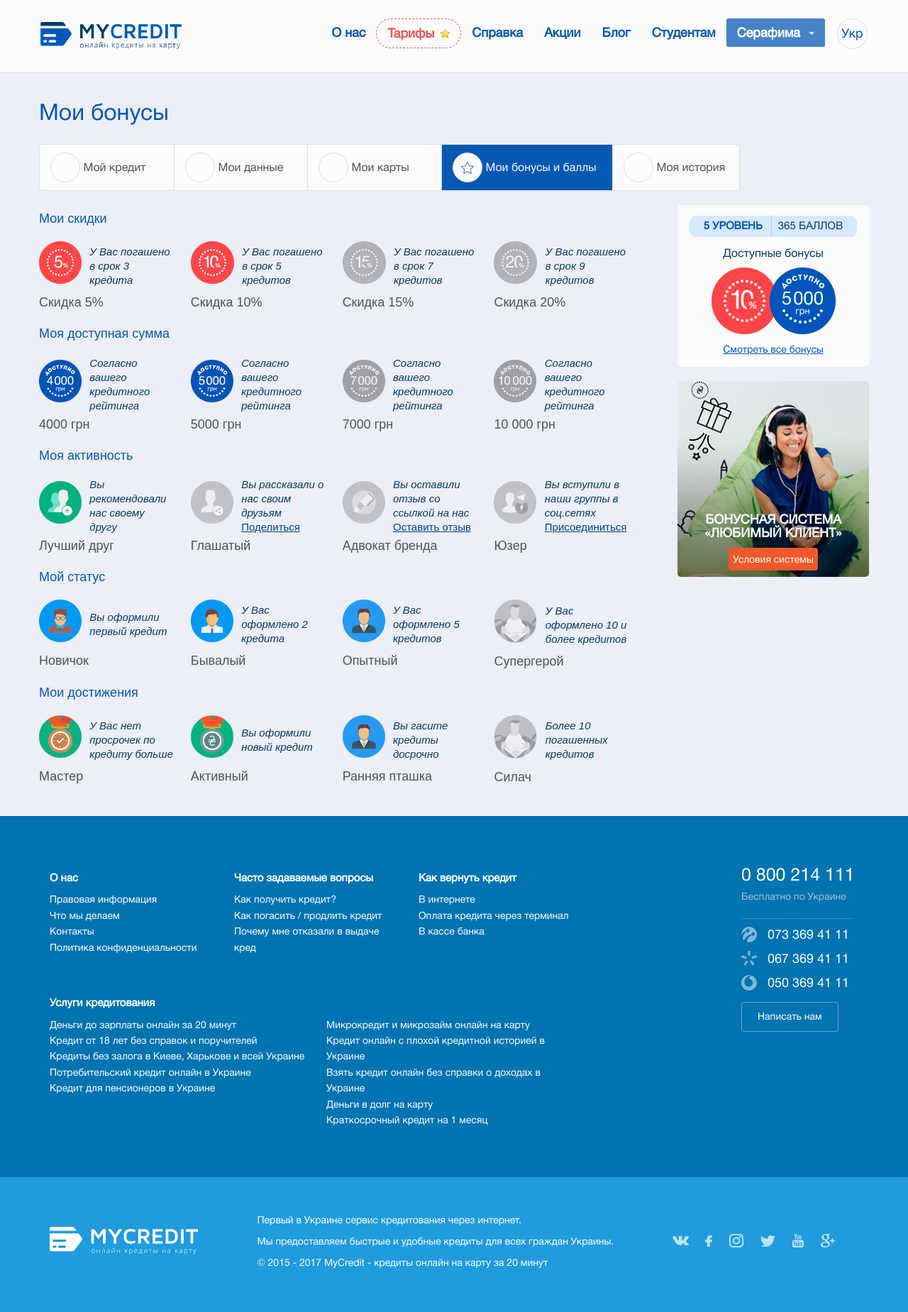
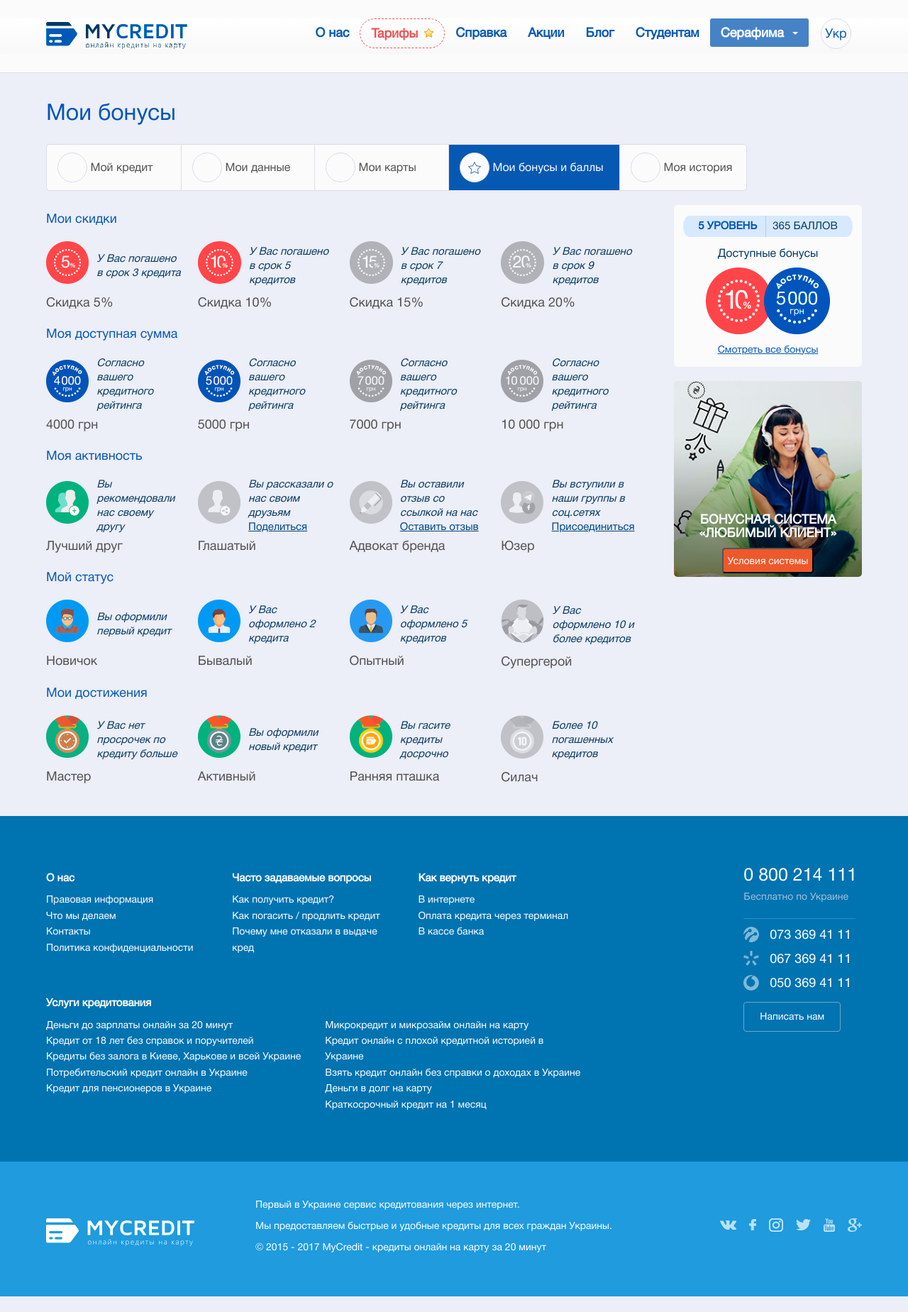
Before and after one commit to OlegGoloshchapov95/Murkup-with-scss-and-gulp, a website: page app/index.html in a window 1280 px wide. Shown: the whole page at 71% size. After the commit the page ends 1827 px from the top, so only its background shows below. Drawn offline with nearby package versions, Linux system fonts and the light colour scheme.

Commit message:
Better semantic html and sass

```diff
--- a/app/index.html
+++ b/app/index.html
@@ -10,7 +10,6 @@
     <link href="css/bootstrap-theme.min.css" rel="stylesheet">
     <link href="css/font.css" rel="stylesheet">
     <link href="css/main.css" rel="stylesheet">
-
     <!-- HTML5 Shim and Respond.js IE8 support of HTML5 elements and media queries -->
     <!-- WARNING: Respond.js doesn't work if you view the page via file:// -->
     <!--[if lt IE 9]>
@@ -19,11 +18,10 @@
     <![endif]-->
   </head>
   <body>
-   <div id="wrapper">
+   <div id="wrapper" class="main-wrapper">
       <header class="header">
+          <nav class="navbar navbar-default navbar-my" role="navigation">
             <div class="container">
-          <nav class="navbar navbar-default navbar-my" role="navigation">
-            <div class="container-fluid">
               <!-- Brand and toggle get grouped for better mobile display -->
               <div class="navbar-header">
                 <button type="button" class="navbar-toggle" data-toggle="collapse" data-target="#bs-example-navbar-collapse-1">
@@ -36,7 +34,7 @@
               </div>
               <!-- Collect the nav links, forms, and other content for toggling -->
               <div class="collapse navbar-collapse navbar-collapse-transparent" id="bs-example-navbar-collapse-1">
-                <ul class="nav navbar-nav navbar-right">
+                <ul class="nav navbar-nav navbar-right my-navbar-right">
                   <li class="dropdown">
                     <a href="#" class="dropdown-toggle dropdown-blue" data-toggle="dropdown">Серафима<b class="caret"></b></a>
                     <ul class="dropdown-menu">
@@ -48,10 +46,11 @@
                   </li>
                   <li><a class="in-round-Ukraine" href="#">Укр</a></li>
                 </ul>
-                <ul class="nav navbar-nav navbar-right">
+                <ul class="nav navbar-nav navbar-right my-navbar-right">
                   <li><a href="#">О нас</a></li>
                   <li class="active"><a href="#">Тарифы
-                  <img src="img/star.svg" alt="star">
+                  <!--<img src="img/star.svg" alt="star">-->
+                  <svg class="star-svg" version="1.1" xmlns="http://www.w3.org/2000/svg" xmlns:xlink="http://www.w3.org/1999/xlink" preserveAspectRatio="xMidYMid meet" viewBox="0 0 13 13" width="13" height="13"><defs><path d="M8.51 4.08L13 4.73L9.75 7.91L10.52 12.39L6.5 10.27L2.48 12.39L3.25 7.91L0 4.73L4.49 4.08L6.5 0L8.51 4.08Z" id="b5ASVdZbh"></path><linearGradient id="gradientb15KQug43Y" gradientUnits="userSpaceOnUse" x1="6.5" y1="0" x2="6.5" y2="12.39"><stop style="stop-color: #ffffff;stop-opacity: 1" offset="0%"></stop><stop style="stop-color: #f5c811;stop-opacity: 1" offset="100%"></stop></linearGradient></defs><g><g><g><use xlink:href="#b5ASVdZbh" opacity="1" fill="url(#gradientb15KQug43Y)"></use><g><use xlink:href="#b5ASVdZbh" opacity="1" fill-opacity="0" stroke="#f0a019" stroke-width="1" stroke-opacity="1"></use></g></g></g></g></svg>
                   </a>
                   </li>
                   <li><a href="#">Справка</a></li>
@@ -60,9 +59,8 @@
                   <li><a href="#">Студентам</a></li>
                 </ul>
               </div><!-- /.navbar-collapse -->
-            </div><!-- /.container-fluid -->
+            </div>
           </nav>
-        </div>
      </header>
      <div class="main-section">
         <div class="container">
@@ -84,9 +82,10 @@
                  <span>Моя история</span>
                </div>
             </div>
-          <div id="two-columns" class="row">
+            <div id="two-columns">
+               <div class="row">
                  <div class="slider-container col-lg-9 col-md-8 col-sm-7">
-                 <div class="slider-item">
+                     <div class="slider-item clearfix">
                           <h5>Мои скидки</h5>
                           <div class="slider-sub-item">
                               <p>
@@ -102,6 +101,7 @@
                               </p>
                               <span>Скидка 10%</span>
                           </div>
+                          <div class="clearfix display-trigger"></div>
                           <div class="slider-sub-item">
                               <p>
                                 <img src="img/imgs-for-slider/003.png" alt="15%">
@@ -117,7 +117,7 @@
                               <span>Скидка 20%</span>
                           </div>
                      </div>
-                 <div class="slider-item">
+                     <div class="slider-item clearfix">
                           <h5>Моя доступная сумма</h5>
                           <div class="slider-sub-item">
                               <p>
@@ -133,6 +133,7 @@
                               </p>
                               <span>5000 грн</span>
                           </div>
+                          <div class="clearfix display-trigger"></div>
                           <div class="slider-sub-item">
                               <p>
                                 <img src="img/imgs-for-slider/007.png" alt="доступно 7000грн">
@@ -148,7 +149,7 @@
                               <span>10 000 грн</span>
                           </div>
                      </div>
-                 <div class="slider-item">
+                     <div class="slider-item clearfix">
                           <h5>Моя активность</h5>
                           <div class="slider-sub-item">
                               <p>
@@ -167,6 +168,7 @@
                               </p>
                               <span>Глашатый</span>
                           </div>
+                          <div class="clearfix display-trigger"></div>
                           <div class="slider-sub-item">
                               <p>
                                 <img src="img/imgs-for-slider/011.png" alt="карандаш">
@@ -188,7 +190,7 @@
                               <span>Юзер</span>
                           </div>
                      </div>
-                 <div class="slider-item">
+                     <div class="slider-item clearfix">
                           <h5>Мой статус</h5>
                           <div class="slider-sub-item">
                               <p>
@@ -204,6 +206,7 @@
                               </p>
                               <span>Бывалый</span>
                           </div>
+                          <div class="clearfix display-trigger"></div>
                           <div class="slider-sub-item">
                               <p>
                                 <img src="img/imgs-for-slider/015.png" alt="">
@@ -219,7 +222,7 @@
                               <span>Супергерой</span>
                           </div>
                      </div>
-                  <div class="slider-item">
+                     <div class="slider-item clearfix">
                           <h5>Мои достижения</h5>
                           <div class="slider-sub-item">
                               <p>
@@ -235,17 +238,18 @@
                               </p>
                               <span>Активный</span>
                           </div>
+                          <div class="clearfix display-trigger"></div>
                           <div class="slider-sub-item">
                               <p>
-                            <img src="img/imgs-for-slider/015.png" alt="">
+                                <img src="img/imgs-for-slider/019.png" alt="">
                                 <span>Вы гасите кредиты досрочно</span>
                               </p>
                               <span>Ранняя пташка</span>
                           </div>
                           <div class="slider-sub-item">
                               <p>
-                            <img src="img/imgs-for-slider/016.png" alt="">
-                            <span>Более 10 погашенных кредитов<span>
+                                <img src="img/imgs-for-slider/020.png" alt="">
+                                <span>Более 10 погашенных кредитов</span>
                               </p>
                               <span>Силач</span>
                           </div>
@@ -270,8 +274,10 @@
                </div>
             </div>
         </div>
-     <div id="about-us" class="row">
+     </div>
+     <div class="about-us">
        <div class="container">
+         <div class="row">
            <div class="info col-xs-12 col-sm-8">
              <div class="about-us-top row">
               <div class="col-xs-12 col-sm-4">
@@ -342,8 +348,10 @@
            </div>
         </div>
       </div>
-    <footer id="footer">
-      <div class="container row">
+    </div>
+    <footer id="footer" class="footer-block">
+      <div class="container">
+        <div class="row">
           <div class="logo col-xs-12 col-md-3">
              <img src="img/logo-white.png" alt="logo">
           </div>
@@ -352,13 +360,16 @@
              <p>Мы предоставляем быстрые и удобные кредиты для всех граждан Украины.</p>
              <p>© 2015 - 2017 MyCredit - кредиты онлайн на карту за 20 минут</p>
           </div>
-          <div class="social col-xs-12 col-md-4 col-lg-3">
-             <a href="#"><img src="img/icon-vk.png" alt="vk"></a>
-             <a href="#"><img src="img/icon-fb.png" alt="fb"></a>
-             <a href="#"><img src="img/icon-instagram.png" alt="instagram"></a>
-             <a href="#"><img src="img/icon-twitter.png" alt="twitter"></a>
-             <a href="#"><img src="img/icon-youtube.png" alt="youtube"></a>
-             <a href="#"><img src="img/icon-g-plus.png" alt="g+"></a>
+          <div class="col-xs-12 col-md-4 col-lg-3">
+            <ul class="social">
+               <li><a href="#"><img src="img/icon-vk.png" alt="vk"></a></li>
+               <li><a href="#"><img src="img/icon-fb.png" alt="fb"></a></li>
+               <li><a href="#"><img src="img/icon-instagram.png" alt="instagram"></a></li>
+               <li><a href="#"><img src="img/icon-twitter.png" alt="twitter"></a></li>
+               <li><a href="#"><img src="img/icon-youtube.png" alt="youtube"></a></li>
+               <li><a href="#"><img src="img/icon-g-plus.png" alt="g+"></a></li>
+            </ul>
+          </div>
         </div>
       </div>
     </footer>
--- a/app/sass/main.scss
+++ b/app/sass/main.scss
@@ -1,5 +1,5 @@
    *{
-      margin: 0px; padding: 0px; border:none;
+      margin: 0px; padding: 0px;
       outline: none !important;
       box-sizing:border-box;
       font-size: 100%;
@@ -9,9 +9,6 @@
     article, aside, details, figcaption, figure,
     footer, header, hgroup, menu, nav, section {
       display: block;
-    }
-    body {
-      line-height: 1;
     }
     ol, ul {
       list-style: none;
@@ -41,12 +38,11 @@
 
     body{
        font-size:18px;
-       font-family:'open_sanslight', Arial, sans-serif;
+       font-family:'helveticaneuecyrroman', 'Helvetica', sans-serif;
        line-height:20px;
        color:#525252;
        min-width:320px;
        background-color:$main_bg_color;
-       width:100%;
     }
     .clearfix:after{
        content:".";
@@ -55,42 +51,36 @@
        clear:both;
        visibility:hidden;
     }
-    #wrapper{
-      max-width:100%;
+    .main-wrapper{
       min-width:320px;
+      overflow:hidden;
     }
     .container{
       max-width:$main_width;
-      width:95%;
       margin-left:auto;
       margin-right:auto;
+      padding-left:10px;
+      padding-right:10px;
     }
     .header{
       background-color:$main_bg_contant_color;
       padding:26px 0;
-      font-family:'helveticaneuecyrroman';
+      /*font-family:'helveticaneuecyrroman';*/
       border-bottom:1px solid $main_grey_border_color;
       margin-bottom:15px;
-      .container{
-        background-color:inherit;
-        max-width:$main_width+26px;
-        width:97.2%;
-      }
-
       .navbar-my{
         border:none;
         background-color:inherit;
         box-shadow:none;
         margin-bottom:0px;
-        .container-fluid{
-          background-color:inherit;
-        }
          .navbar-header {
           position: relative;
           bottom: 10px;
         }
-         .navbar-right {
+        .my-navbar-right{
           color:$header_blue_text;
+          margin-right:0;
+          margin-left:0;
         }
         .navbar-nav>li>a {
           color:$header_blue_text;
@@ -105,10 +95,8 @@
           box-shadow:none;
           border:1px dashed #ed5354;
           border-radius:26px;
-          img{
+          .star-svg{
               margin-left: 4px;
-              position: relative;
-              bottom: 3px;
           }
         }
         .current-menu-star{
@@ -142,7 +130,7 @@
     .p-like-h1{
       font-size:32px;
       color:#0056b8;
-      font-family:'helveticaneuecyrroman';
+     /* font-family:'helveticaneuecyrroman';*/
       margin-bottom:35px;
     }
     .my-bonuses{
@@ -158,7 +146,7 @@
         border-right:none;
         background-color:$main_bg_contant_color;
         font-size:16px;
-        font-family:'helveticaneuecyrroman';
+        /*font-family:'helveticaneuecyrroman';*/
         span{
           vertical-align:middle;
         }
@@ -214,16 +202,21 @@
     #two-columns{
        .slider-container{
           .slider-item{
+            margin-left:0px;
             h5{
               color:#0659b3;
               font-size:18px;
               margin-bottom:21px;
             }
+            .display-trigger{
+              display:none;
+            }
           }
           .slider-sub-item{
             vertical-align:top;
-            display:inline-block;
-            width:24%;
+            float:left;
+            width:25%;
+            overflow:hidden;
             margin-bottom:15px;
             &>p{
               margin-bottom:6px;
@@ -259,7 +252,7 @@
      }
        .aside{
            $banner_max_w:285px;
-           font-family:'helveticaneuecyrroman';
+           /*font-family:'helveticaneuecyrroman';*/
            text-align:right;
            /*text-align-last:justify;*/
           .banner-1, .banner-2{
@@ -360,15 +353,13 @@
           }
        }
     }
-    #about-us{
+    .about-us{
        $padding_vertical:70px;
        $info_padding_bottom:40px;
-       margin-right: 0;
-       margin-left: 0;
        background-color:#0073b1;
        font-size:14px;
        color:#fff;
-       font-family:'helveticaneuecyrroman';
+       /*font-family:'helveticaneuecyrroman';*/
        line-height:1.6;
        padding-top:$padding_vertical;
        padding-bottom:$padding_vertical - $info_padding_bottom;
@@ -442,30 +433,55 @@
         }
       }
   }
-  #footer{
+  .position-relative{
+    position:relative !important;
+  }
+  .for-height-inherit{
+    position:absolute;
+    top:0;
+    bottom:0;
+    right:0;
+    left:0;
+  }
+  .footer-block{
     padding:50px 0px;
     background-color:#1f9bde;
     font-size:14px;
     color:#fff;
-    font-family:'helveticaneuecyrroman';
+    /*font-family:'helveticaneuecyrroman';*/
     width:100%;
     box-sizing:border-box;
     .logo{
-      padding-top:20px;
-      padding-bottom:20px;
+       padding-top:30px;
     }
     .social{
-        text-align:left;
-        letter-spacing:20px;
         padding-top:26px;
-        a{
-          display:inline-block;
+        float:right;
+        li{
+          float:left;
+          margin-left: 18px;
+          &:first-child{
+            margin-left:0px;
+          }
         }
     }
   }
 
   @media(max-width:  992px){
        .slider-sub-item{
-            width:48% !important;
+            width:50% !important;
         }
+        .social{
+            float:left !important;
+        }
+        .logo{
+            padding-top:0px;
+            padding-bottom:30px;
+        }
+         p.phones-block span{
+          margin-right:0px;
+         }
+         .display-trigger{
+             display:block !important;
+         }
   }
```
Also changed, not shown: app/css/main.css, app/img/imgs-for-slider/020.png (added). Lines whose indentation alone changed are shown as unchanged.
